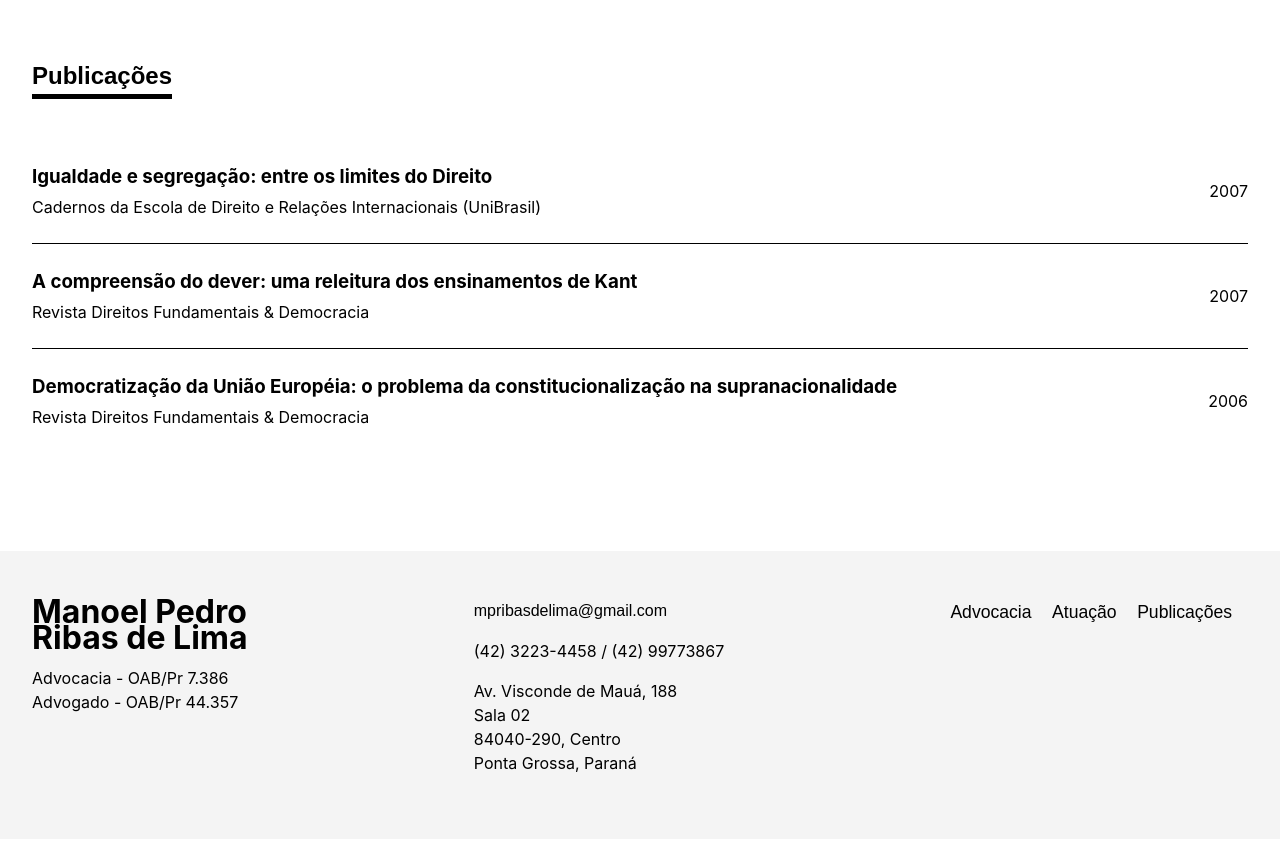
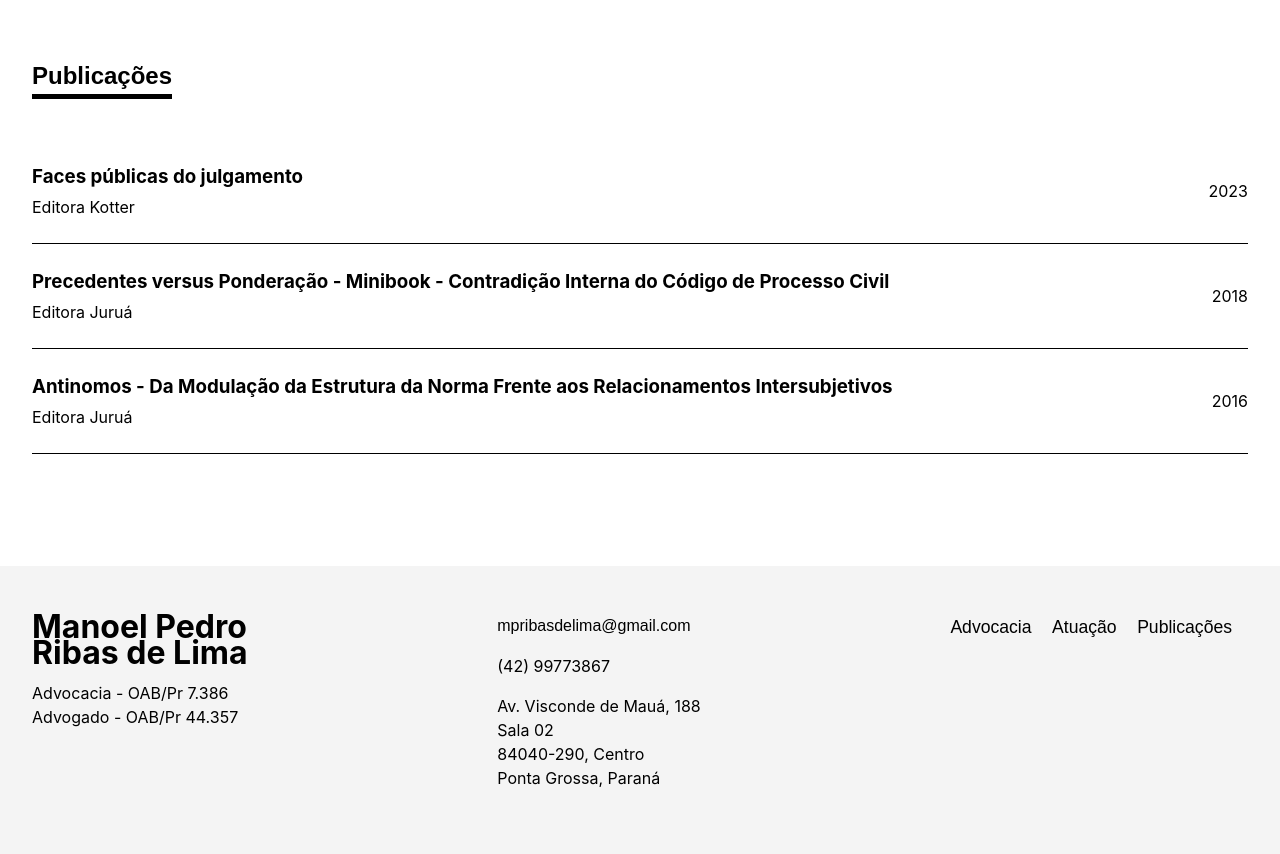
Before and after one commit to bernbecht/site-maneco-v2, a website built with Vite: page index.html in a window 1280 px wide. Shown: the part 2100-2954 px from the top of the page. Built offline with nearby package versions, Linux system fonts and the light colour scheme; a web font is replaced by a local one.

Commit message:
🔧 fix articles content

```diff
--- a/index.html
+++ b/index.html
@@ -140,126 +140,44 @@
           <ul>
             <li class="">
               <a
-                href="http://www.unibrasil.com.br/arquivos/marketing/Lima-Manoel_Igualdade-e-segregacao-entre-os-limites-do-Direito.pdf"
+                href="https://kotter.com.br/loja/faces-publicas-do-julgamento/"
                 class="flex-container space-between align-center keep-direction"
               >
                 <div>
-                  <h3>Igualdade e segregação: entre os limites do Direito</h3>
-                  <div class="subtitle">
-                    Cadernos da Escola de Direito e Relações Internacionais
-                    (UniBrasil)
-                  </div>
+                  <h3>Faces públicas do julgamento</h3>
+                  <div class="subtitle">Editora Kotter</div>
                 </div>
-                <div class="date">2007</div>
+                <div class="date">2023</div>
               </a>
             </li>
             <li class="">
               <a
-                href="http://www.ribasdelima.com.br/artigos/dever.pdf"
+                href="https://www.jurua.com.br/shop_item.asp?id=26513"
                 class="flex-container space-between align-center keep-direction"
               >
                 <div>
                   <h3>
-                    A compreensão do dever: uma releitura dos ensinamentos de
-                    Kant
+                    Precedentes versus Ponderação - Minibook - Contradição
+                    Interna do Código de Processo Civil
                   </h3>
-                  <div class="subtitle">
-                    Revista Direitos Fundamentais & Democracia
-                  </div>
+                  <div class="subtitle">Editora Juruá</div>
                 </div>
-                <div class="date">2007</div>
+                <div class="date">2018</div>
               </a>
             </li>
             <li class="">
               <a
-                href="http://revistaeletronicardfd.unibrasil.com.br/index.php/rdfd/article/view/192/184"
+                href="https://www.jurua.com.br/shop_item.asp?id=24734"
                 class="flex-container space-between align-center keep-direction"
               >
                 <div>
                   <h3>
-                    Democratização da União Européia: o problema da
-                    constitucionalização na supranacionalidade
+                    Antinomos - Da Modulação da Estrutura da Norma Frente aos
+                    Relacionamentos Intersubjetivos
                   </h3>
-                  <div class="subtitle">
-                    Revista Direitos Fundamentais &amp; Democracia
-                  </div>
+                  <div class="subtitle">Editora Juruá</div>
                 </div>
-                <div class="date">2006</div>
-              </a>
-            </li>
-            <li class="">
-              <a
-                href="http://siaibib01.univali.br/pdf/Katia%20Ravaris%20de%20Agostini%20e%20Manoel%20Pedro%20Ribas%20de%20Lima.pdf"
-                class="flex-container space-between align-center keep-direction"
-              >
-                <div>
-                  <h3>
-                    Entre imputação e cidadania: uma leitura sobre Antígona
-                  </h3>
-                  <div class="subtitle">
-                    Revista Eletrônica Direito e Política
-                  </div>
-                </div>
-                <div class="date">2008</div>
-              </a>
-            </li>
-            <li class="">
-              <a
-                href="http://revistaeletronicardfd.unibrasil.com.br/index.php/rdfd/article/view/102/101"
-                class="flex-container space-between align-center keep-direction"
-              >
-                <div>
-                  <h3>Humanidade e Direito cosmopolita</h3>
-                  <div class="subtitle">
-                    Revista Direitos Fundamentais &amp; Democracia
-                  </div>
-                </div>
-                <div class="date">2008</div>
-              </a>
-            </li>
-            <li class="">
-              <a
-                href="http://apps.unibrasil.com.br/revista/index.php/direito/article/viewFile/94/85"
-                class="flex-container space-between align-center keep-direction"
-              >
-                <div>
-                  <h3>
-                    A modelagem dos efeitos da decisão do controle abstrato de
-                    constitucionalidade
-                  </h3>
-                  <div class="subtitle">
-                    Cadernos da Escola de Direito e Relações Internacionais
-                    (UniBrasil)
-                  </div>
-                </div>
-                <div class="date">2008</div>
-              </a>
-            </li>
-            <li class="">
-              <a
-                href="http://www.dominiopublico.gov.br/pesquisa/DetalheObraForm.do?select_action=&co_obra=180820"
-                class="flex-container space-between align-center keep-direction"
-              >
-                <div>
-                  <h3>
-                    As críticas ao estado-nação e à sua concepção de direitos
-                    humanos segundo Hannah Arendt
-                  </h3>
-                  <div class="subtitle">UniBrasil</div>
-                </div>
-                <div class="date">2009</div>
-              </a>
-            </li>
-            <li class="">
-              <a
-                href="http://www.gazetadopovo.com.br/opiniao/conteudo.phtml?id=1068239"
-                class="flex-container space-between align-center keep-direction"
-              >
-                <div>
-                  <h3>Por que direitos se há conciliação?</h3>
-                  <div class="subtitle">Gazeta do Povo</div>
-                </div>
-                <div class="date">2010</div>
+                <div class="date">2016</div>
               </a>
             </li>
           </ul>
@@ -275,7 +193,7 @@
           </div>
           <div class="flex-container col">
             <p class="font-secondary">mpribasdelima@gmail.com</p>
-            <p>(42) 3223-4458 / (42) 99773867</p>
+            <p>(42) 99773867</p>
             <p>
               Av. Visconde de Mauá, 188
               <br />
--- a/style.scss
+++ b/style.scss
@@ -235,8 +235,8 @@ nav {
   }
 
   ul {
-    max-height: 300px;
-    overflow-y: scroll;
+    // max-height: 300px;
+    // overflow-y: scroll;
   }
 
   h3 {
```
